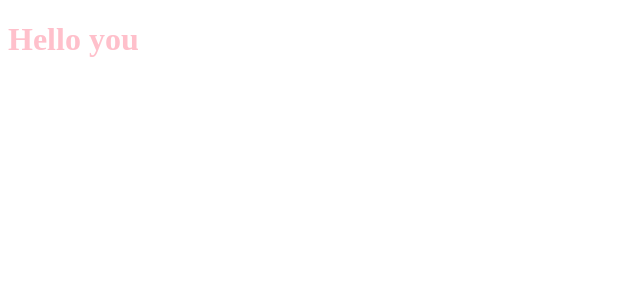
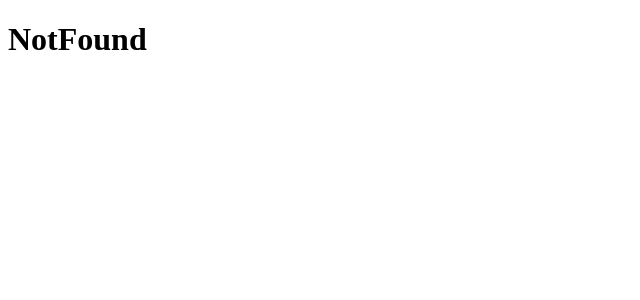
Before and after one commit to imene-yahiaoui/Kasa-vite-TS, a React (Vite) app: page /accommodate/1 in a window 1280 px wide. Shown: the top 300 px of the page, without its empty margins (0-640 px from the left). Built offline with nearby package versions, Linux system fonts and the light colour scheme.

Commit message:
add  React Router

```diff
--- a/src/App.tsx
+++ b/src/App.tsx
@@ -1,10 +1,17 @@
-import "./app.scss"
+import "./app.scss";
+import RoutesPath from "./helpers/RoutesPath";
 
 
 function App() {
-  return(
-    <h1 className="hello">  Hello you  </h1>
-  )
+  return (
+    <div>
+      <div className="App">
+
+      <RoutesPath  />
+      </div>
+
+    </div>
+  );
 }
 
 export default App
--- /dev/null
+++ b/src/helpers/RoutesPath/index.tsx
@@ -0,0 +1,19 @@
+import { Routes, Route } from "react-router-dom";
+import Home from "../../pages/home";
+import Accommodate from "../../pages/accommodate";
+import About from "../../pages/about";
+import NotFound from "../../pages/notFound";
+
+const RoutesPath = () => {
+  return (
+    <div>
+      <Routes>
+        <Route path="/" exact element={<Home/>} />
+        <Route path="/accommodate" element={<Accommodate/>} />
+        <Route path="/About" element={<About/>} />
+        <Route path="/*" element={<NotFound/>} />
+      </Routes>
+    </div>
+  );
+};
+export default RoutesPath;
--- /dev/null
+++ b/src/pages/about/index.tsx
@@ -0,0 +1,9 @@
+function About() {
+  return (
+    <div className="App">
+      <h1> About</h1>
+    </div>
+  );
+}
+
+export default About;
--- /dev/null
+++ b/src/pages/accommodate/index.tsx
@@ -0,0 +1,9 @@
+function Accommodate() {
+  return (
+    <div className="App">
+      <h1> Accommodate </h1>
+    </div>
+  );
+}
+
+export default Accommodate;
--- /dev/null
+++ b/src/pages/home/index.tsx
@@ -0,0 +1,9 @@
+function Home() {
+  return (
+    <div className="App">
+      <h1> Home </h1>
+    </div>
+  );
+}
+
+export default Home;
--- /dev/null
+++ b/src/pages/notFound/index.tsx
@@ -0,0 +1,9 @@
+function NotFound() {
+  return (
+    <div className="App">
+      <h1> NotFound </h1>
+    </div>
+  );
+}
+
+export default NotFound;
```
